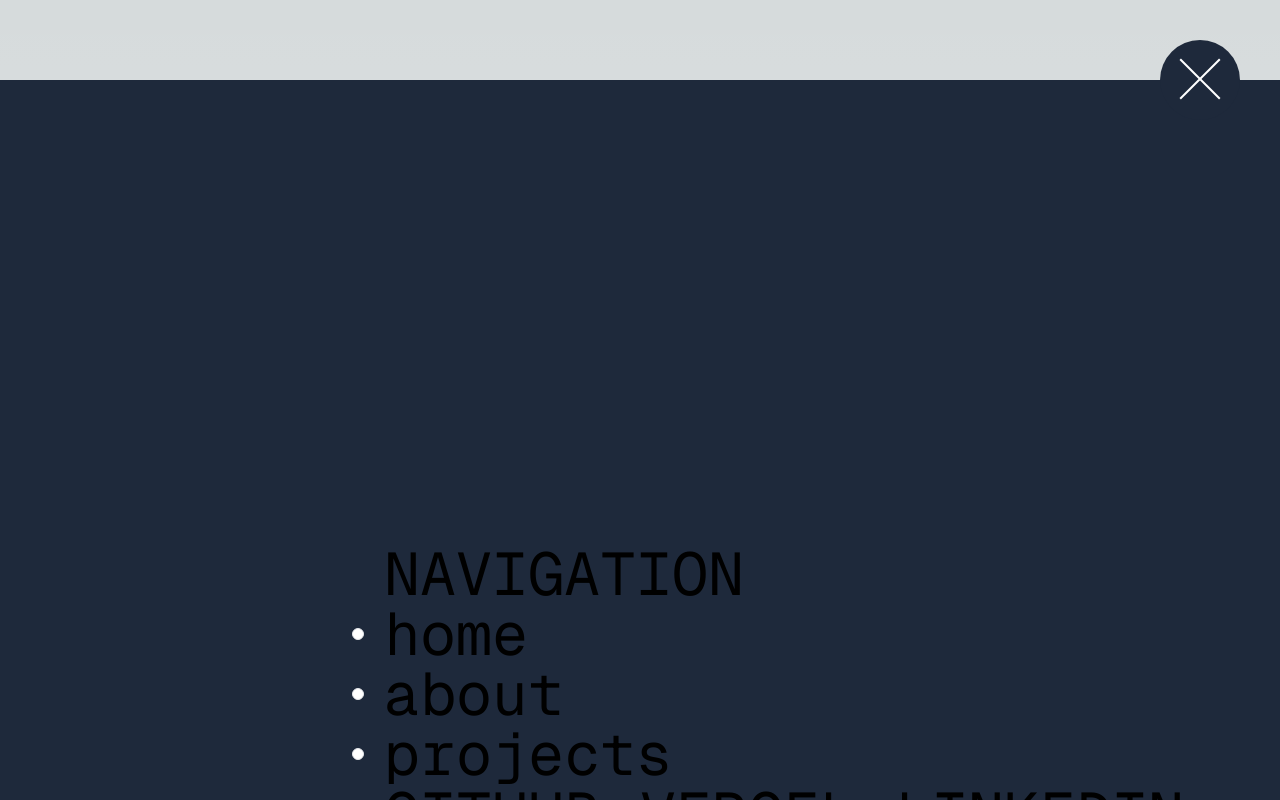
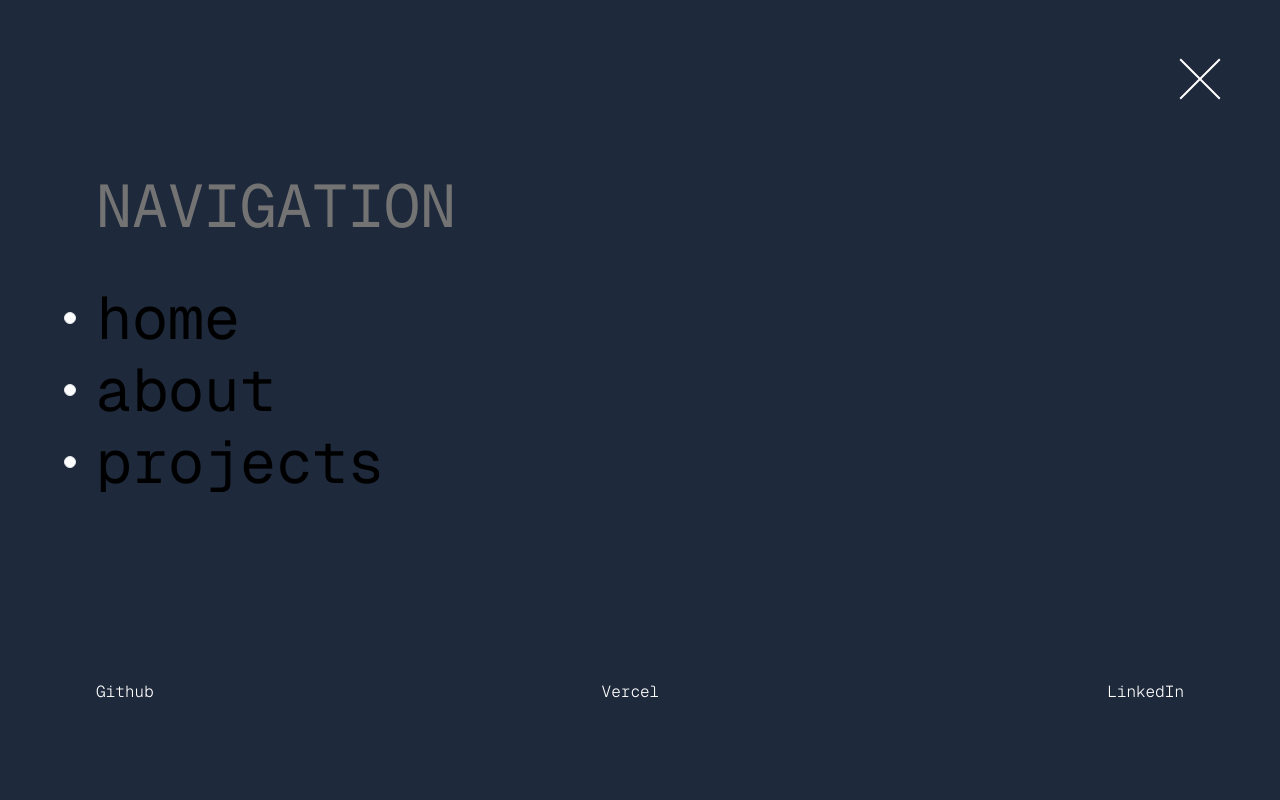
Before and after one commit to solomonbaez/InnerSpace, a Next.js app: page / in a window 1280 px wide. Both pictures are taken after a click on the button 1200 px from the left and 80 px from the top of the page. Shown: the top 800 px of the page. Built offline with nearby package versions, Linux system fonts and the light colour scheme.

Commit message:
Cleaned up navigation menu

```diff
--- a/src/components/header.tsx
+++ b/src/components/header.tsx
@@ -8,7 +8,7 @@ const Header = () => {
     return (
         <>
             <button
-            className="fixed top-10 right-10 z-20 w-20 h-20 rounded-full bg-slate-800 flex items-center justify-center transform transition-transform"
+            className="fixed top-10 right-10 z-20 w-20 h-20 flex items-center justify-center transform transition-transform"
             onClick={() => setIsActive(!isActive)}
             >
                 <div className={`w-14 transition-transform transform translate-y-0 ${isActive ? "translate-y-1 origin-center duration-300" : ""}`}>
--- a/src/components/link.jsx
+++ b/src/components/link.jsx
@@ -2,13 +2,13 @@ import Link from 'next/link';
 import { motion } from 'framer-motion';
 import { slide, scale } from '@/components/animation';
 
-export default function Index({data, isActive, setSelectedIndicator}) {
+export default function Index({data, isActive, setIndicator}) {
     const { title, href, index} = data;
 
     return (
       <motion.div
         className="relative flex items-center"
-        onMouseEnter={() => {setSelectedIndicator(href)}}
+        onMouseEnter={() => {setIndicator(href)}}
         custom={index}
         variants={slide}
         initial="initial"
--- a/src/components/navigation.jsx
+++ b/src/components/navigation.jsx
@@ -28,25 +28,25 @@ export default function Navigation() {
         <motion.div variants={menuSlide} initial="initial" animate="enter" exit="exit"
                     className="h-screen bg-slate-800 top-0 right-0"
         >
-            <div onMouseLeave={() => {setIndicator(pathname)}} className="flex flex-col text-6xl gap-3 mt-20">
-            <div className="box-border h-full p-96 flex-col justify-between">
-                <div className="flex-col text-6xl gap-3 mt-20">
-                    <p>NAVIGATION</p>
+            <div key="body" className="box-border h-full p-24 flex flex-col justify-between">
+                <div key="nav" onMouseLeave={() => {setIndicator(pathname)}} className="flex flex-col text-6xl gap-3 mt-20">
+                    <div key="header" className="text-neutral-500 border-b-neutral-500 uppercase text-12 mb-10">
+                        <p>Navigation</p>
                     </div>
                     {
                         navigationComponents.map( (data, index) => {
                             return <Link key={index}
                                          data={{...data, index}}
-                                 isActive={indicator == data.href}
+                                         isActive={indicator === data.href}
                                          setIndicator={setIndicator}
                                     />
                         })
                     }
-            <div className="flex w-full justify-between text-12 gap-10">
-                <a>GITHUB</a>
-                <a>VERCEL</a>
-                <a>LINKEDIN</a>
                 </div>
+                <div key="footer" className="flex w-full justify-between text-12 gap-10">
+                    <a href="https://github.com/solomonbaez" className="font-light text-white">Github</a>
+                    <a href="https://inner-space-five.vercel.app/" className="font-light text-white">Vercel</a>
+                    <a href="https://linkedin.com/in/solomonbaez" className="font-light text-white">LinkedIn</a>
                 </div>
             </div>
         </motion.div>
```
Lines whose indentation alone changed are shown as unchanged.
